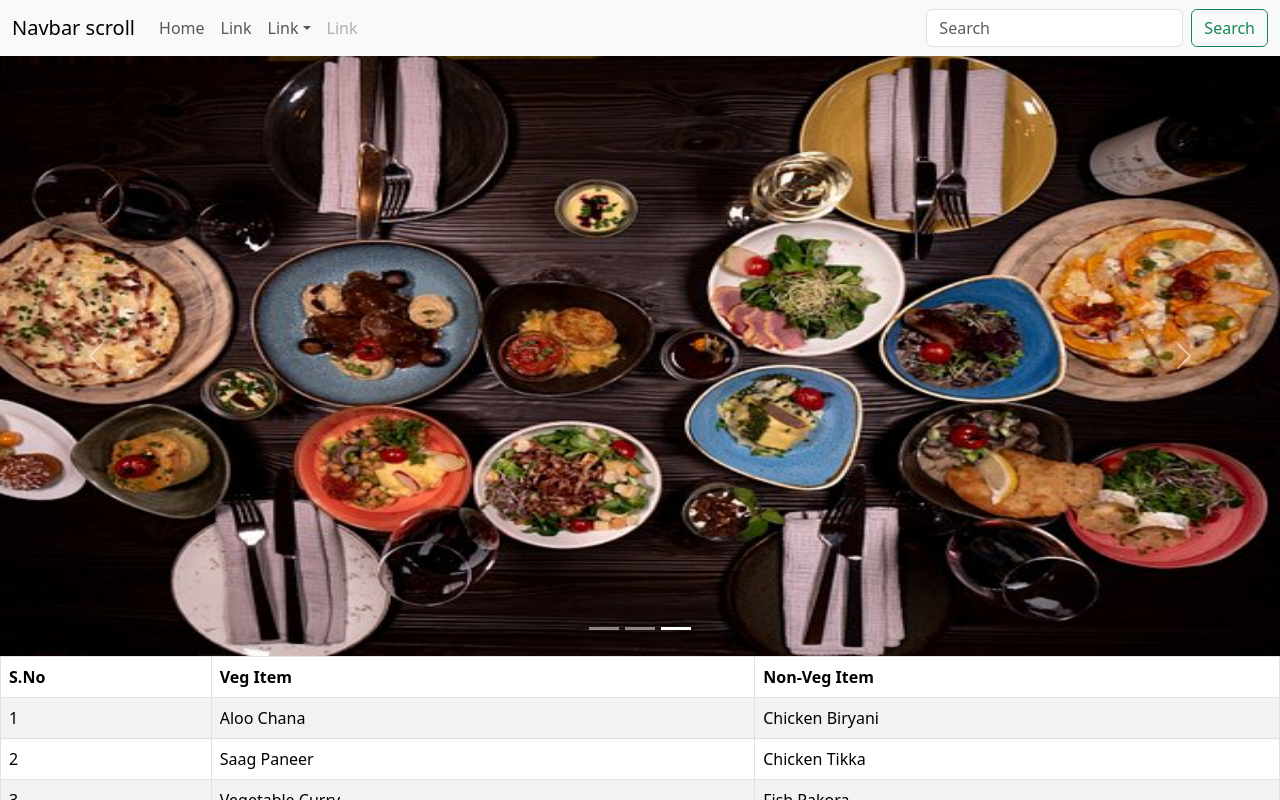
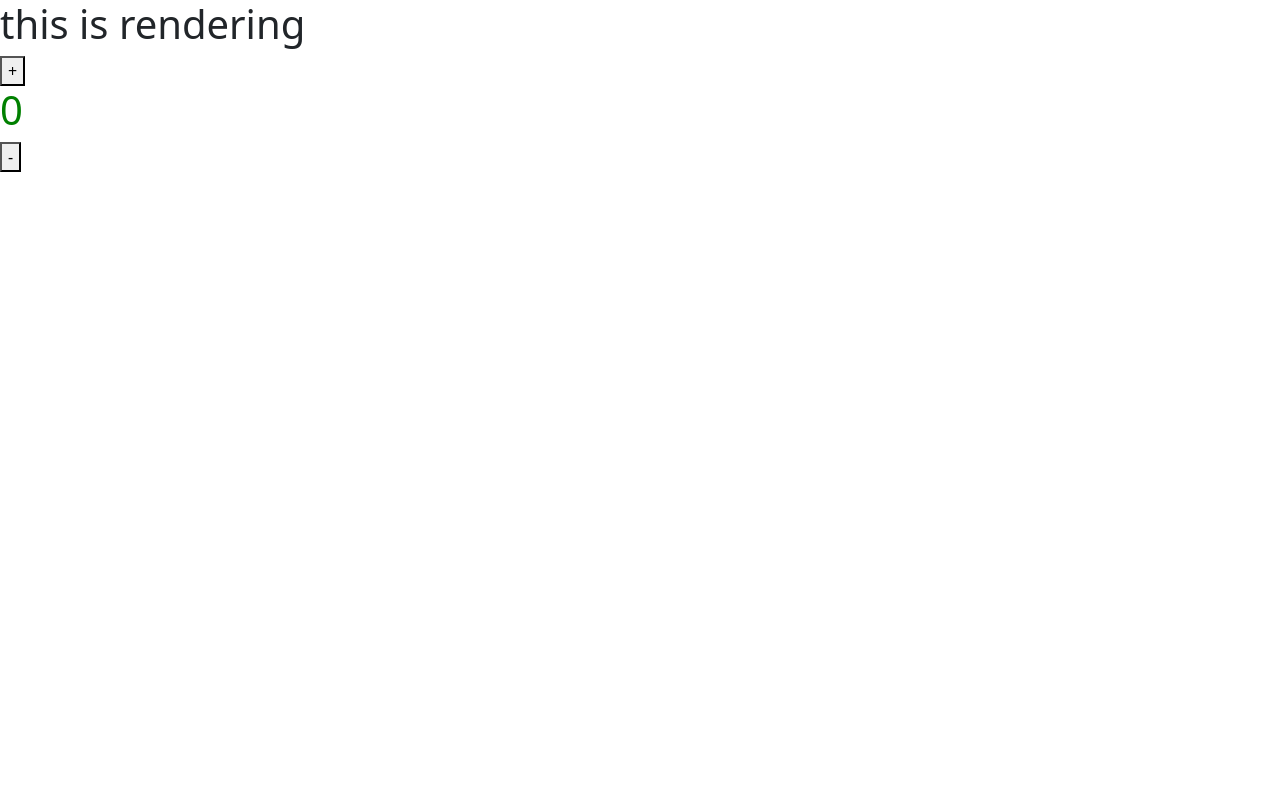
Before and after one commit to Ganesh-Chetti/practice-vite-reactjs, a React (Vite) app: page / in a window 1280 px wide. Shown: the top 800 px of the page. Built offline with nearby package versions, Linux system fonts and the light colour scheme.

Commit message:
hey this is class component

```diff
--- a/src/App.jsx
+++ b/src/App.jsx
@@ -3,7 +3,8 @@
 // import CreateCard from './components/task1(bootstarp)/fakestorecards';
 // import Resnav from './components/task2/resnav';
 // import Cardcreate from "./components/task3(classfakestore)/fakestorecardsclass";
-import Classresnav from "./components/task3(classfakestore)/resnav";
+// import Classresnav from "./components/task3(classfakestore)/resnav";
+import Classcount from "./classcomponet/count"
 
 function App() {
 
@@ -13,7 +14,7 @@ function App() {
     {/* <Resnav/> */}
       {/* <CreateCard/> */}
       {/* <Cardcreate /> */}
-      <Classresnav />
+      <Classcount />
     </>
   )
 }
--- /dev/null
+++ b/src/classcomponet/count.jsx
@@ -0,0 +1,51 @@
+import { Component } from "react";
+
+
+
+
+class Classcount extends Component{
+
+    constructor(){
+        super();
+        this.state={
+            count:0
+        }
+    }
+
+    Inc=()=>{
+        this.setState({
+            count:this.state.count+1
+        })
+    }
+    Dec=()=>{
+
+        this.setState({
+            count:this.state.count-1
+        })
+    }
+
+    render(){
+        var a=0
+        if(this.state.count>=0 && this.state.count<=5){
+            a=<h1 style={{color:"green"}}>{this.state.count}</h1>
+        }else if(this.state.count>5 && this.state.count<=10){
+            a=<h1 style={{color:"red"}}>{this.state.count}</h1>
+        }else{
+            a=<h1 style={{color:"yellow"}}>{this.state.count}</h1>
+        }
+        return(
+            <>
+            <h1>this is rendering</h1>
+            <button onClick={this.Inc}>+</button>
+            <h1>{a}</h1>
+            <button onClick={this.Dec}>-</button>
+            </>
+        )
+    }
+
+
+
+
+
+}
+export default Classcount;
```
